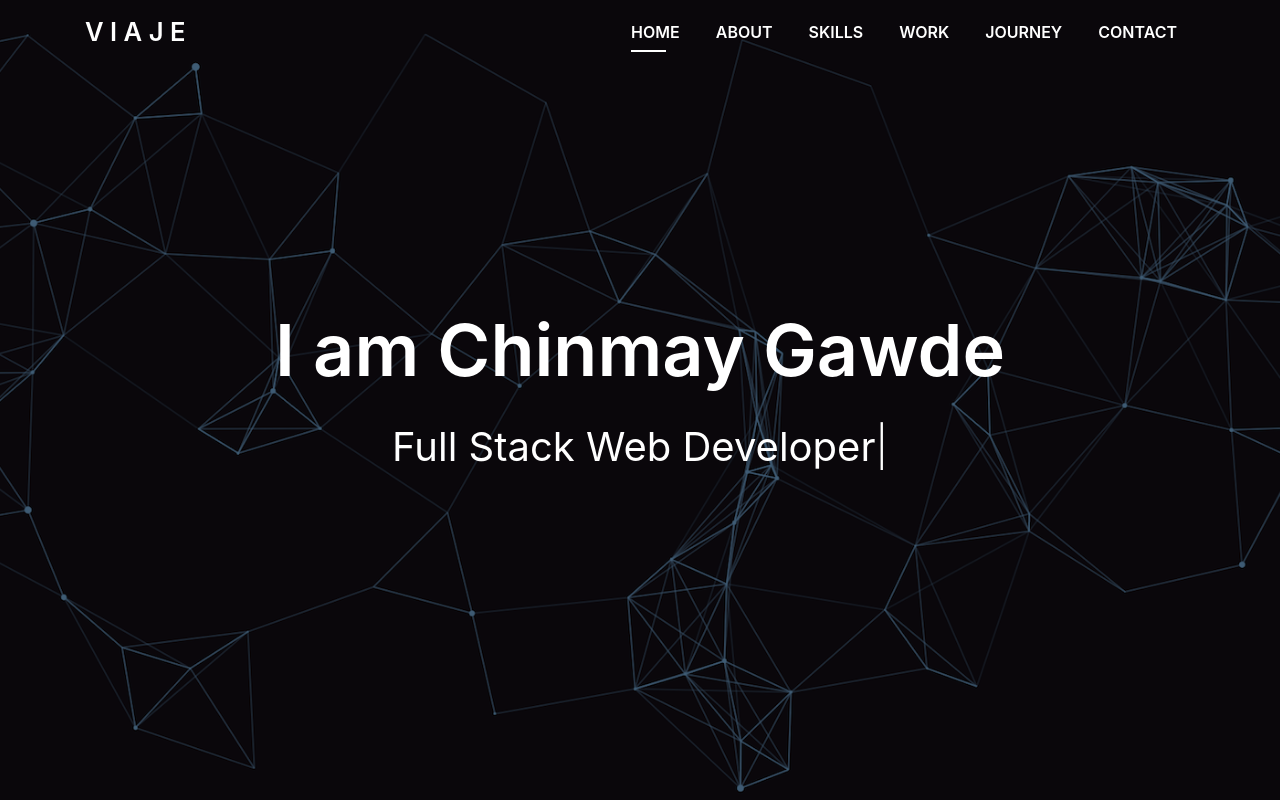
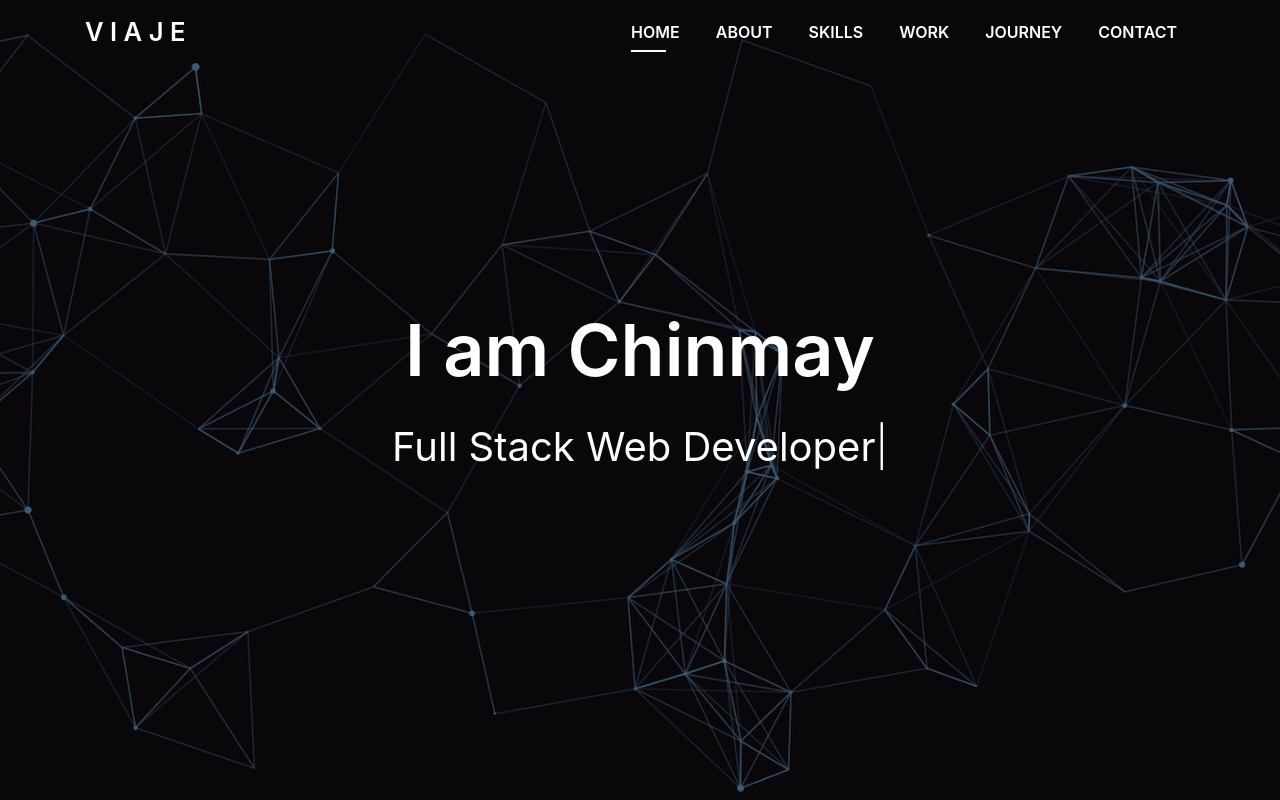
Before and after one commit to chinmaygawde7/chinmaygawde, a website with bundled scripts: page index.html in a window 1280 px wide. Shown: the top 800 px of the page. Built offline with nearby package versions, Linux system fonts and the light colour scheme; animation ran at ten frames a second; a web font is replaced by a local one.

Commit message:
name change

```diff
--- a/index.html
+++ b/index.html
@@ -77,7 +77,7 @@
       <div class="table-cell">
         <div class="container">
           <!--<p class="display-6 color-d">Hello, world!</p>-->
-          <h1 class="intro-title mb-4">I am Chinmay Gawde</h1>
+          <h1 class="intro-title mb-4">I am Chinmay</h1>
           <p class="intro-subtitle"><span class="text-slider-items">Cloud Engineer/DevOps,Full Stack Web Developer,Web Designer, Android Developer, Trekker,Traveller</span><strong class="text-slider"></strong></p>
           <!-- <p class="pt-3"><a class="btn btn-primary btn js-scroll px-4" href="#about" role="button">Learn More</a></p> -->
         </div>
```
